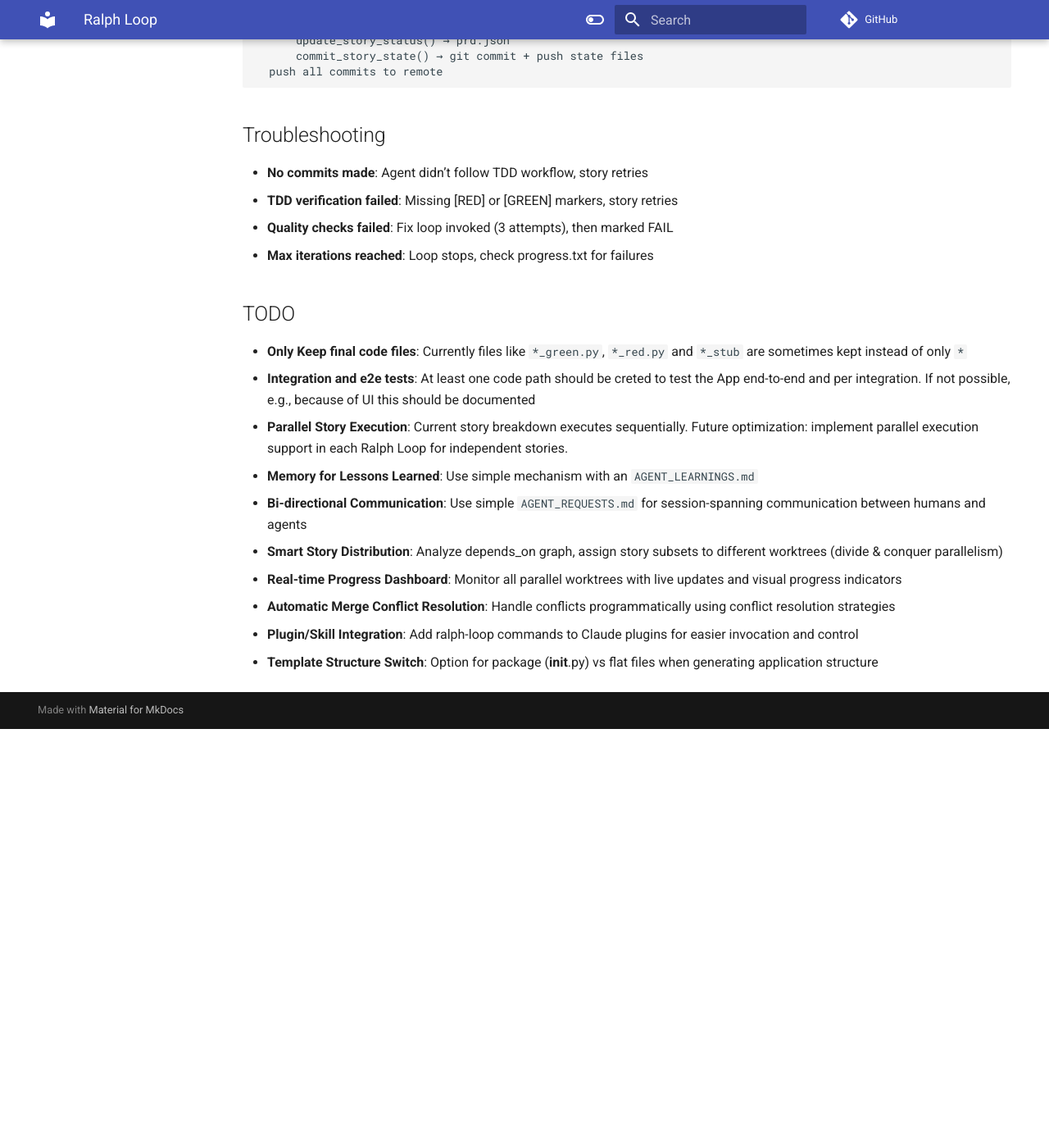
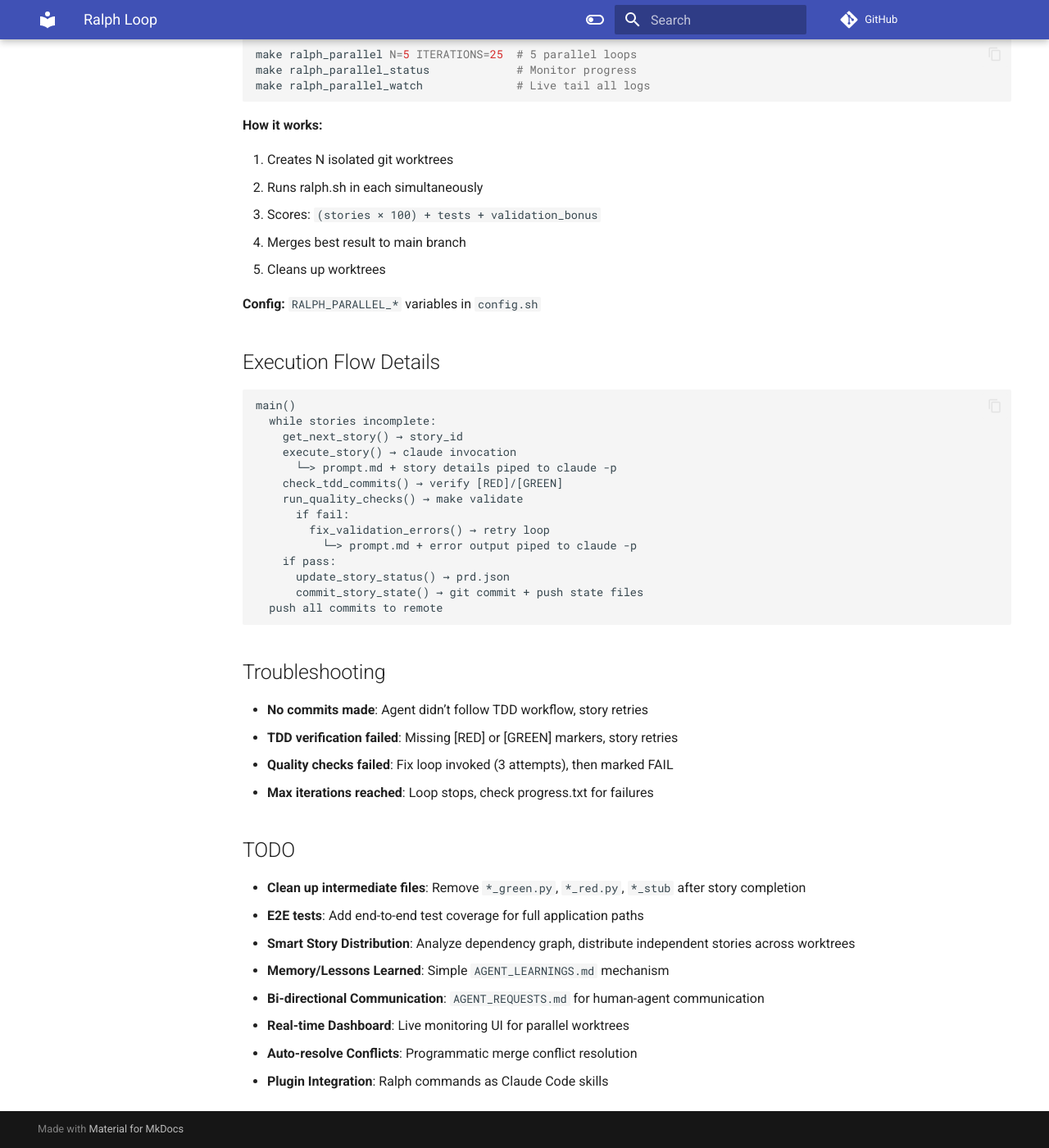
Before and after one commit to qte77/agents-eval-ralph-cc-tdd, an MkDocs documentation site: the page built from docs/ralph/README.md, in a window 1280 px wide and 1400 px high, scrolled down 3645 px. Shown: the whole window at 82% size. Built offline with MkDocs 1.6.1 and Material for MkDocs 9.7.7, drawn with Linux system fonts in a browser that asks for light colours; comment, search, counter and statistics services are not loaded; before the commit the page ends 4534 px from its top, so only the background shows below that; some of the changed text lies outside the part shown.

Commit message:
refactor(ralph): improve config documentation and consistency
Add comprehensive documentation to config.sh and update README to reflect
current architecture. Fix naming inconsistencies and add safety checks.

Config improvements:
- Added header documentation with variable index and override hierarchy
- Renamed variables for consistency: MAX_FIX_ATTEMPTS → RALPH_MAX_FIX_ATTEMPTS, MAX_LOG_FILES → RALPH_MAX_LOG_FILES
- Fixed timeout pattern: RALPH_VALIDATION_TIMEOUT=300 (clear defaults with env override in ralph.sh)
- Standardized comment style (removed inline comments, kept essential ones)
- Documented WORKTREE_PREFIX relative path reason

Safety improvements:
- Added dependency check to generate_app_docs.sh (verifies config.sh loaded)

Documentation updates:
- Updated docs/ralph/README.md to reflect centralized config
- Added parallel execution section with usage examples
- Updated file structure to show all scripts
- Updated configuration section with new variable names
- Condensed TODO list

Co-Authored-By: Claude <noreply@anthropic.com>

````diff
--- a/docs/ralph/README.md
+++ b/docs/ralph/README.md
@@ -51,7 +51,13 @@ docs/ralph/
 
 scripts/ralph/
 ├── ralph.sh              # Main orchestrator (autonomous loop)
+├── parallel_ralph.sh     # Parallel execution via git worktrees
+├── init.sh              # Environment initialization
+├── reorganize_prd.sh    # Archive current PRD state
+├── abort.sh             # Terminate running loops
 └── lib/
+    ├── config.sh        # Centralized configuration
+    ├── colors.sh        # Logging utilities
     └── generate_app_docs.sh  # README/example generation
 ```
 
@@ -80,23 +86,28 @@ scripts/ralph/
 
 ## Configuration
 
-In `ralph.sh`:
+Centralized in `scripts/ralph/lib/config.sh`:
 
-- `MAX_ITERATIONS=10` - Maximum loop iterations
-- `MAX_FIX_ATTEMPTS=3` - Maximum validation fix attempts
-- `PRD_JSON="docs/ralph/prd.json"` - Story definitions
-- `PROGRESS_FILE="docs/ralph/progress.txt"` - Execution log
-- `PROMPT_FILE="docs/ralph/templates/prompt.md"` - Agent instructions
+**Execution:**
 
-### Model Selection
+- `RALPH_MAX_ITERATIONS=10` - Loop iterations
+- `RALPH_MAX_FIX_ATTEMPTS=3` - Fix attempts
+- `RALPH_VALIDATION_TIMEOUT=300` - Validation timeout (5 min)
+- `RALPH_FIX_TIMEOUT=600` - Fix timeout (10 min)
 
-Ralph uses smart model routing to optimize cost/speed:
+**Models:**
 
-- `DEFAULT_MODEL="sonnet"` - Complex stories (features, refactoring)
-- `SIMPLE_MODEL="haiku"` - Simple tasks
-- `FIX_MODEL="haiku"` - Validation fix attempts
-- `SIMPLE_PATTERNS` - Regex patterns that trigger simple model
-- `DOCS_PATTERNS` - Regex patterns for documentation tasks
+- `RALPH_DEFAULT_MODEL="sonnet"` - Complex stories
+- `RALPH_SIMPLE_MODEL="haiku"` - Simple tasks
+- `RALPH_FIX_MODEL="haiku"` - Fix attempts
+
+**Override hierarchy:**
+
+1. CLI: `./ralph.sh 50`
+2. Env: `VALIDATION_TIMEOUT=600 ./ralph.sh`
+3. Config: `scripts/ralph/lib/config.sh`
+
+See `config.sh` header for complete list.
 
 ## Output Files
 
@@ -135,6 +146,26 @@ Runs without human approval:
 - Auto-pushes to remote at completion
 - No interactive prompts
 
+## Parallel Execution
+
+Run multiple loops simultaneously via git worktrees:
+
+```bash
+make ralph_parallel N=5 ITERATIONS=25  # 5 parallel loops
+make ralph_parallel_status             # Monitor progress
+make ralph_parallel_watch              # Live tail all logs
+```
+
+**How it works:**
+
+1. Creates N isolated git worktrees
+2. Runs ralph.sh in each simultaneously
+3. Scores: `(stories × 100) + tests + validation_bonus`
+4. Merges best result to main branch
+5. Cleans up worktrees
+
+**Config:** `RALPH_PARALLEL_*` variables in `config.sh`
+
 ## Execution Flow Details
 
 ```text
@@ -163,22 +194,11 @@ main()
 
 ## TODO
 
-- **Only Keep final code files**: Currently files like `*_green.py`, `*_red.py` and `*_stub` are sometimes kept instead of only `*`
-- **Integration and e2e tests**: At least one code path should be creted to test the App end-to-end and per integration. If not possible, e.g., because of UI this should be documented
-- **Parallel Story Execution**: Current story breakdown executes
-  sequentially. Future optimization: implement parallel execution support in each
-  Ralph Loop for independent stories.
-- **Memory for Lessons Learned**: Use simple mechanism with an
-  `AGENT_LEARNINGS.md`
-- **Bi-directional Communication**: Use simple `AGENT_REQUESTS.md` for
-  session-spanning communication between humans and agents
-- **Smart Story Distribution**: Analyze depends_on graph, assign story
-  subsets to different worktrees (divide & conquer parallelism)
-- **Real-time Progress Dashboard**: Monitor all parallel worktrees with live
-  updates and visual progress indicators
-- **Automatic Merge Conflict Resolution**: Handle conflicts programmatically
-  using conflict resolution strategies
-- **Plugin/Skill Integration**: Add ralph-loop commands to Claude plugins
-  for easier invocation and control
-- **Template Structure Switch**: Option for package (__init__.py) vs flat
-  files when generating application structure
+- **Clean up intermediate files**: Remove `*_green.py`, `*_red.py`, `*_stub` after story completion
+- **E2E tests**: Add end-to-end test coverage for full application paths
+- **Smart Story Distribution**: Analyze dependency graph, distribute independent stories across worktrees
+- **Memory/Lessons Learned**: Simple `AGENT_LEARNINGS.md` mechanism
+- **Bi-directional Communication**: `AGENT_REQUESTS.md` for human-agent communication
+- **Real-time Dashboard**: Live monitoring UI for parallel worktrees
+- **Auto-resolve Conflicts**: Programmatic merge conflict resolution
+- **Plugin Integration**: Ralph commands as Claude Code skills
````
Also changed, not shown: 3 other files.
